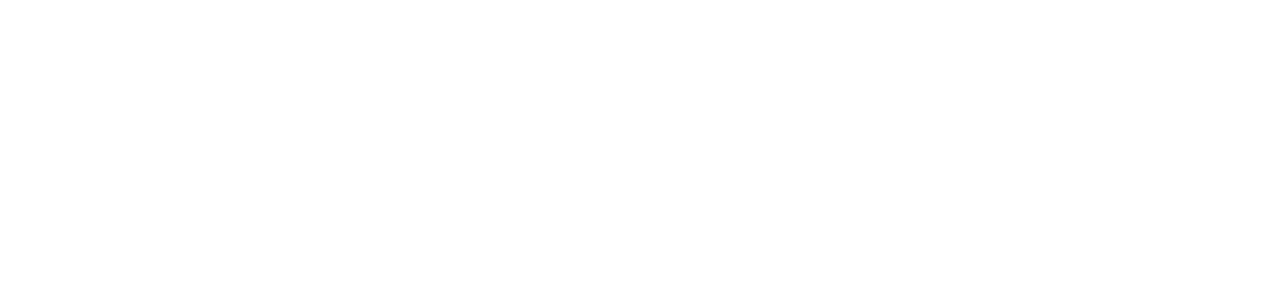
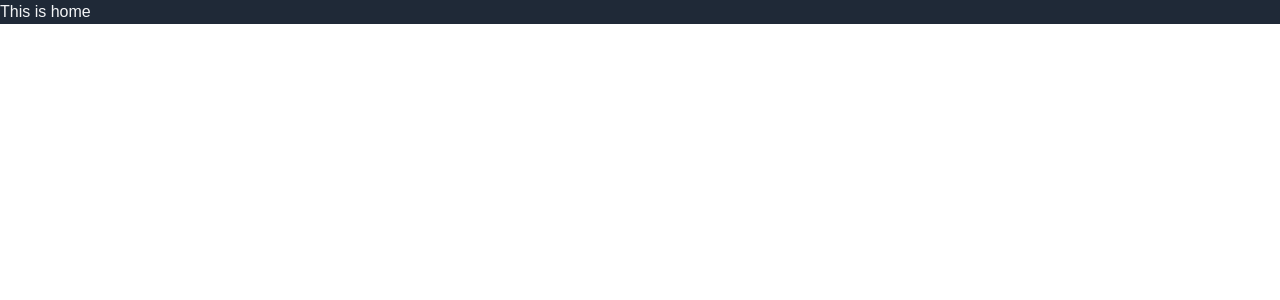
Before and after one commit to PmSaifuzzaman/saifuzzaman_portfolio, a React (Vite) app: page / in a window 1280 px wide. Shown: the top 300 px of the page. Built offline with nearby package versions, Linux system fonts and the light colour scheme.

Commit message:
poppins google fonts added

```diff
--- /dev/null
+++ b/src/components/Home/Home.jsx
@@ -0,0 +1,11 @@
+
+
+const Home = () => {
+    return (
+        <div>
+            <h2>This is home</h2>
+        </div>
+    );
+};
+
+export default Home;
--- a/src/index.css
+++ b/src/index.css
@@ -1,3 +1,9 @@
 @tailwind base;
 @tailwind components;
 @tailwind utilities;
+
+@import url('https://fonts.googleapis.com/css2?family=Poppins:wght@400;500;600;700;800&display=swap');
+
+body{
+    font-family: 'Poppins', sans-serif;
+}
--- a/src/layouts/MainLayout.jsx
+++ b/src/layouts/MainLayout.jsx
@@ -3,7 +3,7 @@ import { Outlet } from "react-router-dom";
 
 const MainLayout = () => {
     return (
-        <div className="max-w-7xl mx-auto">
+        <div className="max-w-7xl mx-auto bg-gray-800 text-gray-100 ">
             <Outlet></Outlet>
         </div>
     );
```
Also changed, not shown: src/router.jsx (+7 -0 lines).
